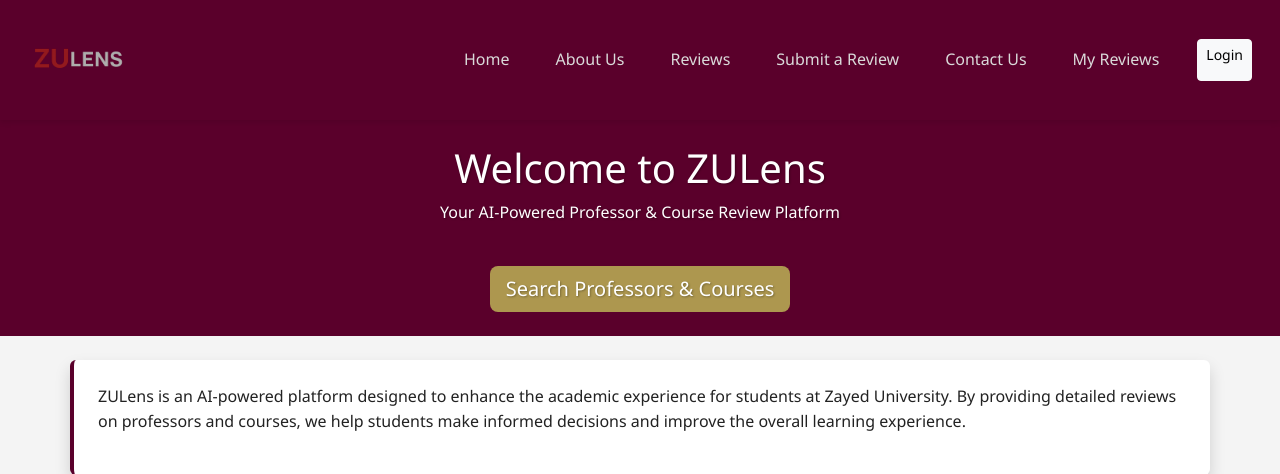
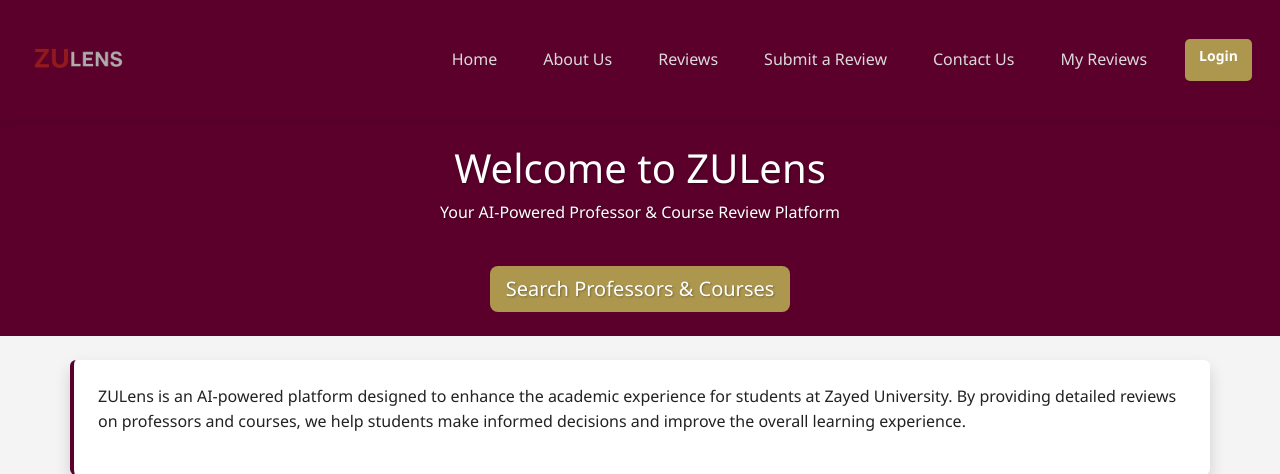
Before and after one commit to Alyazia-mo/ZULens, a Flask app: page / in a window 1280 px wide. Shown: the top 474 px of the page. Run offline with Flask 3, Linux system fonts and the light colour scheme; parts of the project's set-up code (start-up, migrations or seed data) failed here and were passed over.

Commit message:
logout nav 10

```diff
--- a/static/script.js
+++ b/static/script.js
@@ -111,15 +111,13 @@ document.addEventListener("DOMContentLoaded", function () {
         if (loginBtn) {
           loginBtn.style.display = "inline-block";
         } else {
-          // If login link doesn't exist, create and insert it
           const loginLink = document.createElement("a");
           loginLink.href = "/login";
           loginLink.textContent = "Login";
-          loginLink.style.cssText = "background-color: #AD974F; color: white; border: none;";
+          loginLink.className = "btn btn-sm ms-2 login-btn";
           document.querySelector(".navbar-nav").appendChild(loginLink);
         }
 
-        // Optionally redirect to home
         window.location.href = data.redirect;
       }
     });
--- a/static/style.css
+++ b/static/style.css
@@ -75,3 +75,12 @@
     margin-right: 0 !important;
   }
 }
+
+.login-btn {
+  background-color: #AD974F;
+  color: white;
+  border: none;
+  padding: 6px 14px;
+  border-radius: 5px;
+  font-weight: bold;
+}
--- a/templates/about-us.html
+++ b/templates/about-us.html
@@ -31,7 +31,7 @@
             <span class="navbar-text me-3">Welcome, {{ session['email'].split('@')[0] }}!</span>
             <button id="logout-btn" class="btn btn-outline-light btn-sm">Logout</button>
           {% else %}
-            <a class="btn btn-light btn-sm" href="/login">Login</a>
+            <a class="btn btn-sm login-btn" href="/login">Login</a>
           {% endif %}
         </ul>
       </div>
--- a/templates/contact-us.html
+++ b/templates/contact-us.html
@@ -33,7 +33,7 @@
               <button id="logout-btn" class="btn btn-outline-light btn-sm ms-2">Logout</button>
             </li>
           {% else %}
-            <a class="btn btn-light btn-sm" href="/login">Login</a>
+            <a class="btn btn-sm login-btn" href="/login">Login</a>
           {% endif %}
         </ul>
       </div>
--- a/templates/homepage.html
+++ b/templates/homepage.html
@@ -32,7 +32,7 @@
             <span class="navbar-text me-3">Welcome, {{ session['email'].split('@')[0] }}!</span>
             <button id="logout-btn" class="btn btn-outline-light btn-sm">Logout</button>
           {% else %}
-            <a class="btn btn-light btn-sm" href="/login">Login</a>
+            <a class="btn btn-sm login-btn" href="/login">Login</a>
           {% endif %}
         </ul>
       </div>
--- a/templates/my_reviews.html
+++ b/templates/my_reviews.html
@@ -31,7 +31,7 @@
             <span class="navbar-text me-3">Welcome, {{ session['email'].split('@')[0] }}!</span>
             <button id="logout-btn" class="btn btn-outline-light btn-sm">Logout</button>
           {% else %}
-            <a class="btn btn-light btn-sm" href="/login">Login</a>
+            <a class="btn btn-sm login-btn" href="/login">Login</a>
           {% endif %}
         </ul>
       </div>
--- a/templates/reviews.html
+++ b/templates/reviews.html
@@ -30,7 +30,7 @@
             <span class="navbar-text me-3">Welcome, {{ session['email'].split('@')[0] }}!</span>
             <button id="logout-btn" class="btn btn-outline-light btn-sm">Logout</button>
           {% else %}
-            <a class="btn btn-light btn-sm" href="/login">Login</a>
+            <a class="btn btn-sm login-btn" href="/login">Login</a>
           {% endif %}
         </ul>
       </div>
--- a/templates/submit_review.html
+++ b/templates/submit_review.html
@@ -34,7 +34,7 @@
             <span class="navbar-text me-3">Welcome, {{ session['email'].split('@')[0] }}!</span>
             <button id="logout-btn" class="btn btn-outline-light btn-sm">Logout</button>
           {% else %}
-            <a class="btn btn-light btn-sm" href="/login">Login</a>
+            <a class="btn btn-sm login-btn" href="/login">Login</a>
           {% endif %}
         </ul>
       </div>
```
